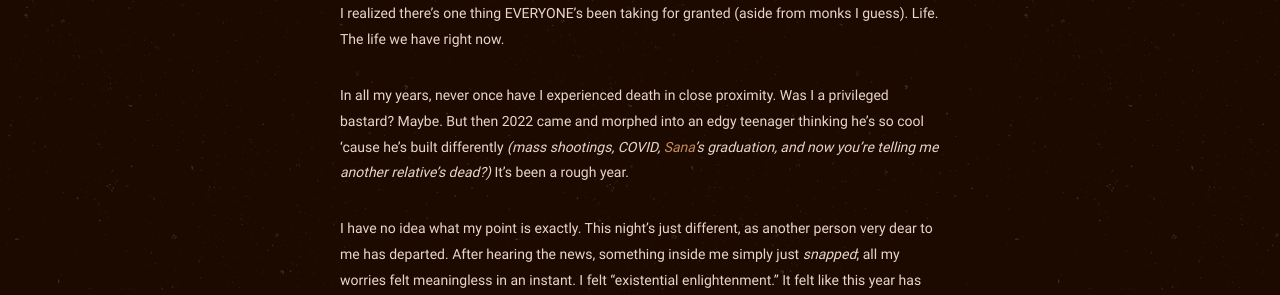
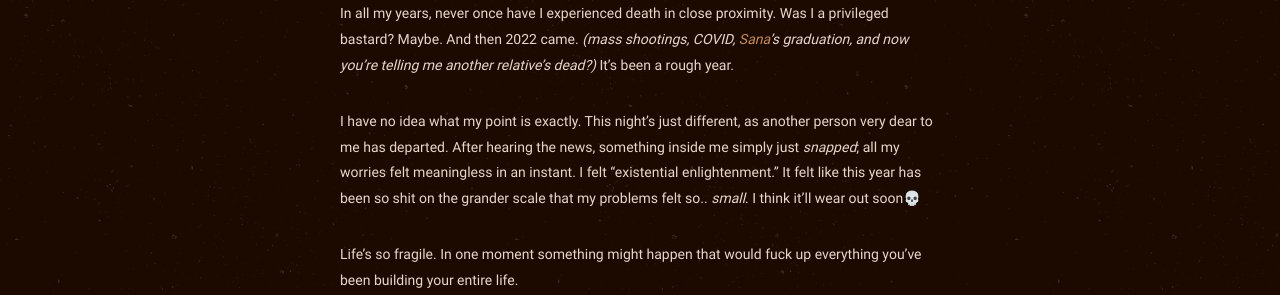
Before and after one commit to philippines69/carlcastroarchives, a Jekyll site: the page built from _posts/2022-07-12-the-thing-people-take-for-granted-the-most.md, in a window 1280 px wide and 900 px high, scrolled down 447 px, cut to the strip 255-550 px from the top of the window. Built offline with Jekyll 4.4.1, drawn with Linux system fonts in a browser that asks for light colours.

Commit message:
Update from Forestry.io philippines69 updated _posts/2022-07-12-the-thing-people-take-for-granted-the-most.md

```diff
--- a/_posts/2022-07-12-the-thing-people-take-for-granted-the-most.md
+++ b/_posts/2022-07-12-the-thing-people-take-for-granted-the-most.md
@@ -11,9 +11,7 @@ permalink: "/2022-ain't-a-good-year-AT-ALL/"
 ---
 <figure><img src="https://cdn.discordapp.com/attachments/993410728088305734/996455238980612248/0_GEZDqwMQqsdNegms.jpg" alt="The Scream" style="width:400px;"> <figcaption>“The Scream” by Edvard Munch</figcaption> </figure>
 
-I realized there's one thing EVERYONE's been taking for granted (aside from monks I guess). Life. The life we have right now.
-
-In all my years, never once have I experienced death in close proximity. Was I a privileged bastard? Maybe. But then 2022 came and morphed into an edgy teenager thinking he's so cool 'cause he's built differently _(mass shootings, COVID,_ [_Sana_](https://www.youtube.com/channel/UCsUj0dszADCGbF3gNrQEuSQ)_'s graduation, and now you're telling me another relative's dead?)_ It's been a rough year.
+In all my years, never once have I experienced death in close proximity. Was I a privileged bastard? Maybe. And then 2022 came. _(mass shootings, COVID,_ [_Sana_](https://www.youtube.com/channel/UCsUj0dszADCGbF3gNrQEuSQ)_'s graduation, and now you're telling me another relative's dead?)_ It's been a rough year.
 
 I have no idea what my point is exactly. This night's just different, as another person very dear to me has departed. After hearing the news, something inside me simply just _snapped_; all my worries felt meaningless in an instant. I felt "existential enlightenment." It felt like this year has been so shit on the grander scale that my problems felt so.. _small_. I think it'll wear out soon💀
 
```
